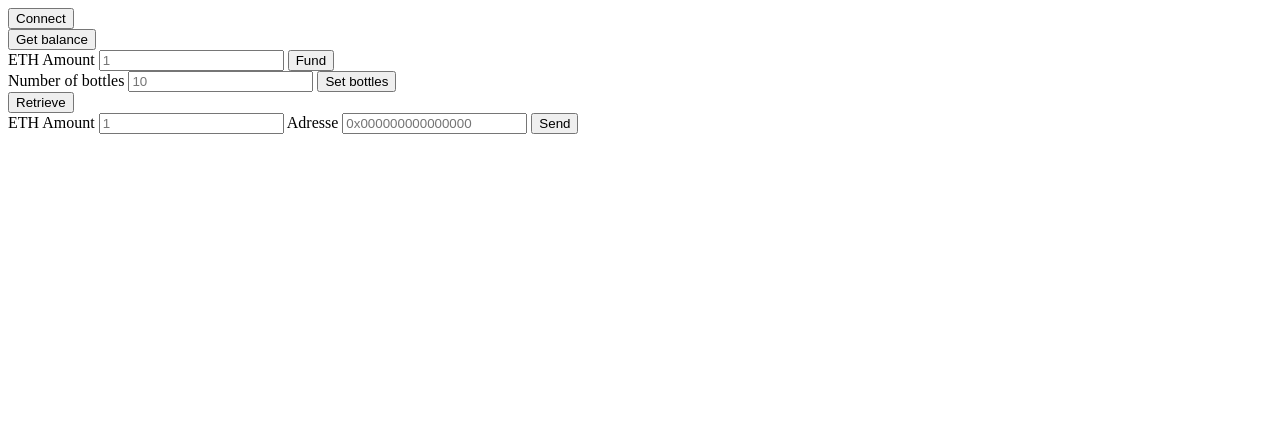
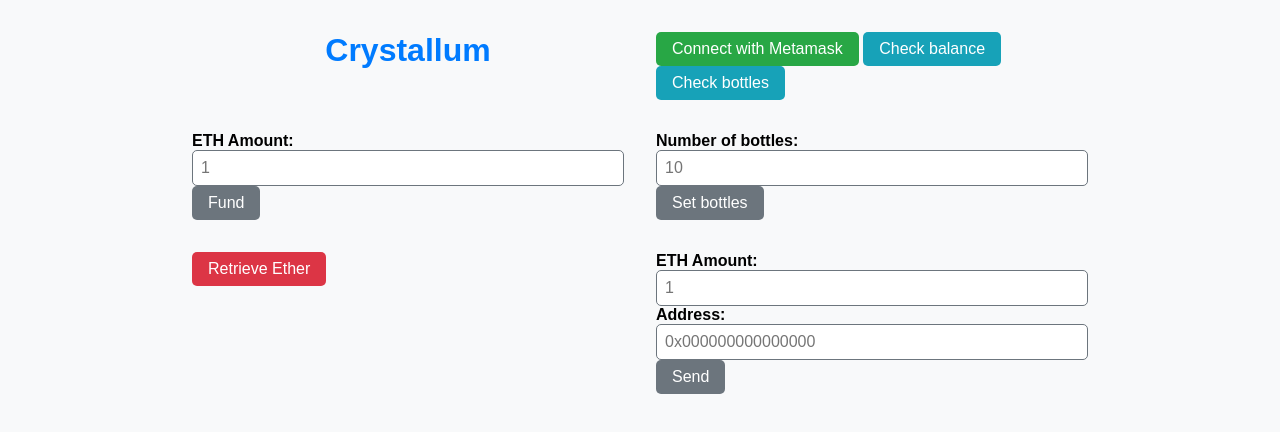
Before and after one commit to Daviles1/Crystallum_front, a website with bundled scripts: page index.html in a window 1280 px wide. Built offline with nearby package versions, Linux system fonts and the light colour scheme.

Commit message:
changement du site

```diff
--- a/constants.js
+++ b/constants.js
@@ -1,6 +1,6 @@
 //Exports de l'adresse du contrat et de l'ABI avec toutes les fonctions du contrat
 
-export const contractAddress = "0xDC4b7eb486A7cD6D1E515E083207c2FC84033318";
+export const contractAddress = "0xA2caB4B083Fb5F587907fA62236aC6B4cD8389fD";
 export const abi = [
   {
     inputs: [
--- a/index.html
+++ b/index.html
@@ -3,47 +3,48 @@
 
 <head>
     <title>Crystallum</title>
+    <meta charset="utf-8">
+    <meta name="viewport" content="width=device-width, initial-scale=1">
+    <link rel="stylesheet" href="./style.css">
 </head>
 
 <body>
+    <div class="container">
+        <h1>Crystallum</h1>
+
+        <div class="button-group">
             <!-- Bouton pour se connecter à Metamask -->
-    <div>
-    <button id="connectButton">Connect</button>
+            <button id="connectButton" class="primary-button">Connect with Metamask</button>
+            <!-- Bouton pour savoir le montant d'Ether récupéré grâce aux bouteilles -->
+            <button id="balanceButton" class="secondary-button">Check balance</button>
+            <!-- Bouton pour savoir le nombre de bouteilles qu'on a placées dans la machine -->
+            <button id="getBottlesButton" class="secondary-button">Check bottles</button>
         </div>
-
-    <!-- Bouton pour savoir le montant d'Ether récupéré grâce aux bouteilles -->
-    <div>
-    <button id="balanceButton">Get balance</button>
+        <!-- Bouton pour ajouter des fonds dans le contrat (disparaitra plus tard quand on aura créé le token) -->
+        <div class="form-group">
+            <label for="ethAmount">ETH Amount:</label>
+            <input id="ethAmount" placeholder="1" type="number" />
+            <button type="button" id="fundButton" class="primary-button"> Fund </button>
         </div>
-
-    <!-- Bouton pour ajouter des fonds dans le contrat (disparaitra plus tard quand on aura créé le token) -->
-    <div>
-    <label for="ethAmount">ETH Amount</label>
-    <input id="ethAmount" placeholder="1" type="number" />
-    <button type="button" id="fundButton"> Fund </button>
+        <!-- Bonton pour changer la valeur de bouteilles qu'on a placés dans la machine (sera replacé par un QR Code qui appelera la même fonction) -->
+        <div class="form-group">
+            <label for="bottles">Number of bottles:</label>
+            <input id="bottles" placeholder="10" type="number" />
+            <button type="button" id="bottlesButton" class="primary-button"> Set bottles </button>
         </div>
-
-    <!-- Bonton pour changer la valeur de bouteilles qu'on a placés dans la machine (sera replacé par un QR Code qui appelera la même fonction) -->
-    <div>
-    <label for="bottles">Number of bottles</label>
-    <input id="bottles" placeholder="10" type="number" />
-    <button type="button" id="bottlesButton"> Set bottles </button>
+        <!-- Bouton pour récupérer l'Ether en fonction du nombre de bouteilles placées dans la machine -->
+        <div class="button-group">
+            <button id="retrieveButton" class="primary-button">Retrieve Ether</button>
         </div>
-
-    <!-- Bouton pour récupérer l'Ether en fonction du nombre de bouteilles placées dans la machine -->
-    <div>
-    <button id="retrieveButton">Retrieve</button>
+        <!-- Bouton pour envoyer ses propres fonds (sera replacé par un QR Code qui appelera la même fonction) -->
+        <div class="form-group">
+            <label for="ethAmountToSend">ETH Amount:</label>
+            <input id="ethAmountToSend" placeholder="1" type="number" />
+            <label for="address">Address:</label>
+            <input id="address" placeholder="0x000000000000000" type="text"/>
+            <button type="button" id="sendButton" class="primary-button"> Send </button>
         </div>
-
-    <!-- Bouton pour envoyer ses propres fonds (sera replacé par un QR Code qui appelera la même fonction) -->
-    <div>
-    <label for="ethAmountToSend">ETH Amount</label>
-    <input id="ethAmountToSend" placeholder="1" type="number" />
-    <label for="address">Adresse</label>
-    <input id="address" placeholder="0x000000000000000" type="text"/>
-    <button type="button" id="sendButton"> Send </button>
     </div>
-
 </body>
 
 <script src="./index.js" type="module"></script>
--- a/index.js
+++ b/index.js
@@ -10,6 +10,7 @@
 const balanceButton = document.getElementById("balanceButton");
 const bottlesButton = document.getElementById("bottlesButton");
 const sendButton = document.getElementById("sendButton");
+const getBottlesButton = document.getElementById("getBottlesButton")
 
 connectButton.onclick = connect;
 retrieveButton.onclick = retrieve;
@@ -17,6 +18,7 @@
 balanceButton.onclick = getBalance;
 bottlesButton.onclick = setBottles;
 sendButton.onclick = send;
+getBottlesButton.onclick = getBottles;
 
 //Fonction permettant de se connecter à Metamask (wallet)
 async function connect() {
@@ -96,7 +98,28 @@
     try {
       //Appelle la fonction "getBalance" du contrat qui récupère le montant du wallet de l'utilisateur en fonction des bouteilles placées
       const balance = await contract.getBalance(signer.getAddress());
-      console.log(ethers.utils.formatEther(balance));
+      alert(`You have ${ethers.utils.formatEther(balance)} Ether`);
+    } catch (error) {
+      console.log(error);
+    }
+  } else {
+    balanceButton.innerHTML = "Please install MetaMask";
+  }
+}
+
+//Fonction permettant à l'utilisateur de savoir combien de bouteilles il a mis dans la machine
+async function getBottles() {
+  if (typeof window.ethereum !== "undefined") {
+    //Se connecte à la blockchain
+    const provider = new ethers.providers.Web3Provider(window.ethereum);
+    //Récupère le wallet de l'utilisateur
+    const signer = provider.getSigner();
+    //Définit le contrat
+    const contract = new ethers.Contract(contractAddress, abi, signer);
+    try {
+      //Appelle la fonction "getNumberOfBottles" du contrat qui récupère le montant de bouteilles placées
+      const bottles = await contract.getNumberOfBottles(signer.getAddress());
+      alert(`You put ${bottles} bottles`);
     } catch (error) {
       console.log(error);
     }
--- a/package.json
+++ b/package.json
@@ -1,5 +1,6 @@
 {
   "devDependencies": {
-    "http-server": "^14.1.1"
+    "http-server": "^14.1.1",
+    "prettier": "^2.8.4"
   }
 }
--- /dev/null
+++ b/style.css
@@ -0,0 +1,121 @@
+/* Définition des couleurs */
+:root {
+    --white: #fff;
+    --black: #000;
+    --primary: #007bff;
+    --secondary: #6c757d;
+    --success: #28a745;
+    --danger: #dc3545;
+    --info: #17a2b8;
+    --light: #f8f9fa;
+    --dark: #343a40;
+  }
+
+  /* Reset CSS */
+  * {
+    margin: 0;
+    padding: 0;
+    box-sizing: border-box;
+  }
+
+  /* Style de la page */
+  html {
+    font-family: Arial, sans-serif;
+    font-size: 16px;
+  }
+
+  body {
+    background-color: var(--light);
+  }
+
+  /* En-tête de page */
+  header {
+    background-color: var(--white);
+    box-shadow: 0 2px 4px rgba(0, 0, 0, 0.2);
+    padding: 1rem;
+  }
+
+  h1 {
+    text-align: center;
+    color: var(--primary);
+    font-size: 2rem;
+  }
+
+  /* Conteneur principal */
+  .container {
+    max-width: 960px;
+    margin: 0 auto;
+    padding: 2rem;
+  }
+
+  /* Formulaire */
+  form {
+    background-color: var(--white);
+    box-shadow: 0 2px 4px rgba(0, 0, 0, 0.2);
+    padding: 2rem;
+    border-radius: 5px;
+    display: flex;
+    flex-direction: column;
+    align-items: center;
+  }
+
+  form > * {
+    margin: 1rem 0;
+  }
+
+  label {
+    font-weight: bold;
+  }
+
+  input[type="number"],
+  input[type="text"] {
+    padding: 0.5rem;
+    border-radius: 5px;
+    border: 1px solid var(--secondary);
+    width: 100%;
+    font-size: 1rem;
+  }
+
+  button {
+    padding: 0.5rem 1rem;
+    background-color: var(--primary);
+    color: var(--white);
+    border: none;
+    border-radius: 5px;
+    cursor: pointer;
+    transition: all 0.2s ease-in-out;
+    font-size: 1rem;
+  }
+
+  button:hover {
+    background-color: #0062cc;
+  }
+
+  /* Styles spécifiques aux boutons */
+  #connectButton {
+    background-color: var(--success);
+  }
+
+  #retrieveButton {
+    background-color: var(--danger);
+  }
+
+  #fundButton,
+  #bottlesButton,
+  #sendButton {
+    background-color: var(--secondary);
+  }
+
+  #balanceButton,
+  #getBottlesButton {
+    background-color: var(--info);
+  }
+
+  /* Réactivité */
+  @media screen and (min-width: 768px) {
+    .container {
+      display: grid;
+      grid-template-columns: repeat(2, 1fr);
+      grid-gap: 2rem;
+    }
+  }
```
Also changed, not shown: 1 other file. Lines whose indentation alone changed are shown as unchanged.
